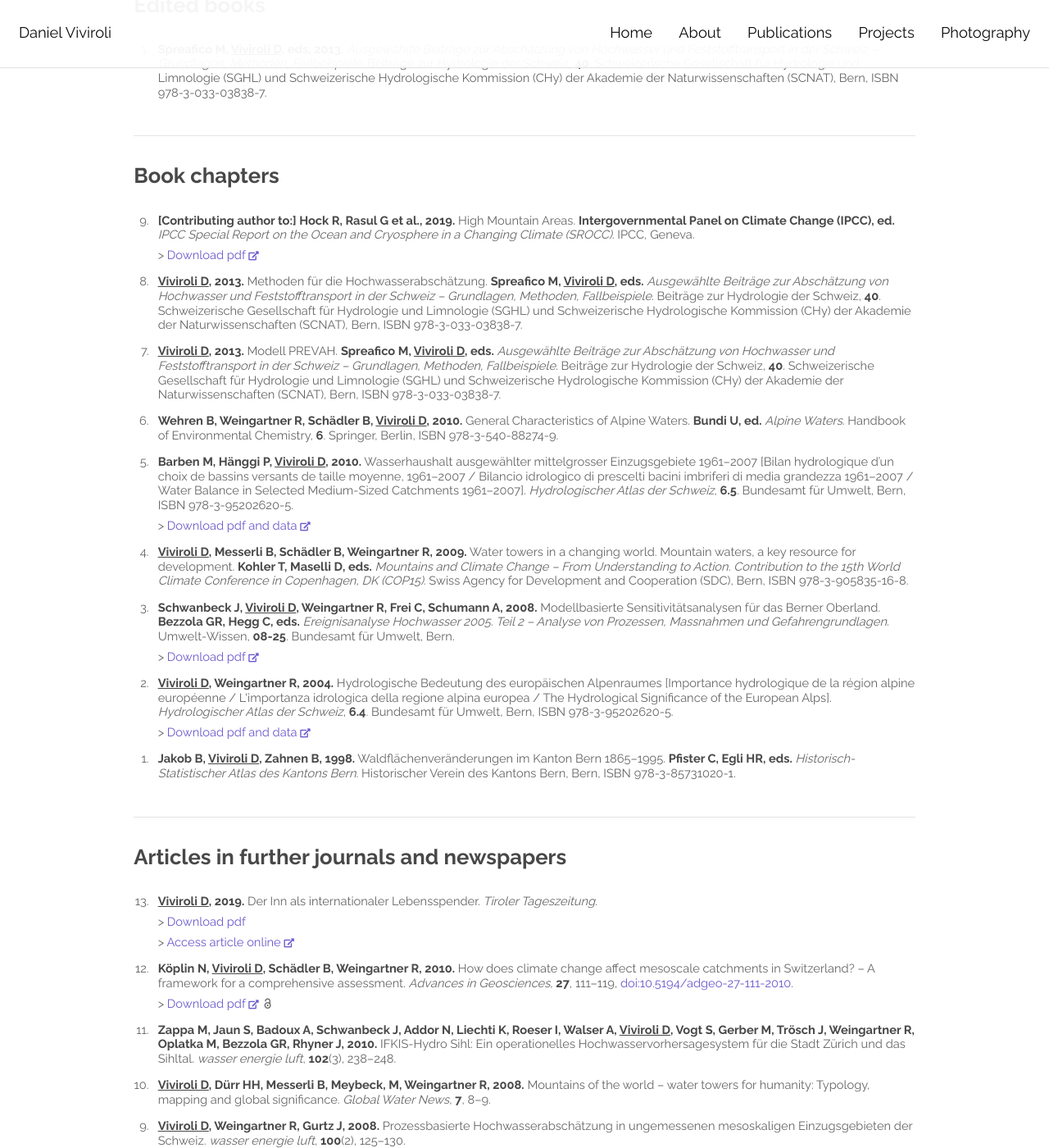
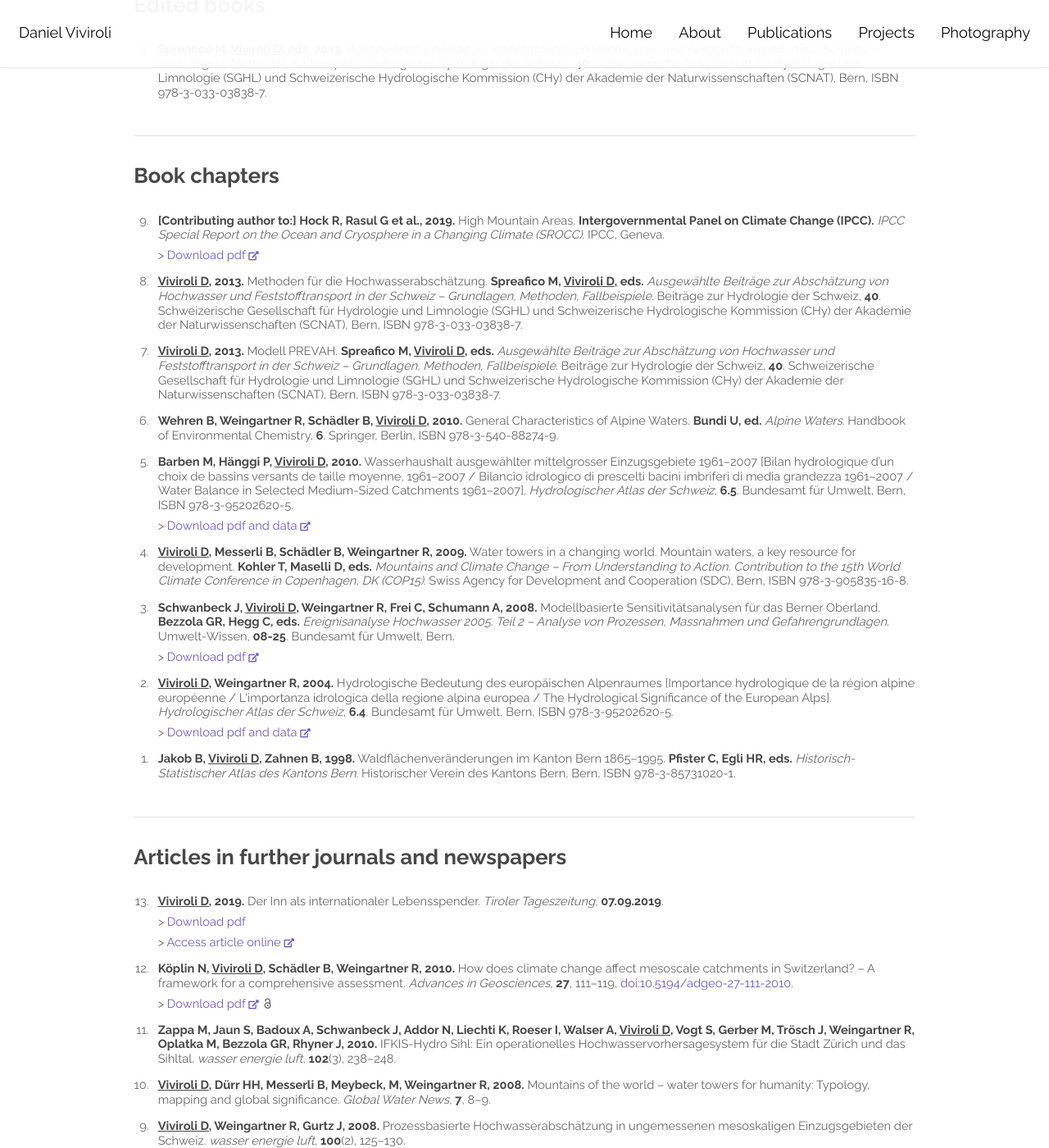
Before and after one commit to katarenamatos/katarenamatos.github.io, a Jekyll site: the page built from publications.html, in a window 1280 px wide and 1400 px high, scrolled down 3794 px. Shown: the whole window at 82% size. Built offline with Jekyll 4.4.1, drawn with Linux system fonts in a browser that asks for light colours; some web fonts are replaced.

Commit message:
publication fixes

```diff
--- a/_data/publications_book-chapters.yml
+++ b/_data/publications_book-chapters.yml
@@ -1,7 +1,7 @@
 - authors: "[Contributing author to:] Hock R, Rasul G et al."
   year: 2019
   title: High Mountain Areas
-  editors: Intergovernmental Panel on Climate Change (IPCC), ed
+  editors: Intergovernmental Panel on Climate Change (IPCC)
   booktitle: IPCC Special Report on the Ocean and Cryosphere in a Changing Climate (SROCC)
   publisher: IPCC
   place: Geneva
--- a/publications.html
+++ b/publications.html
@@ -216,7 +216,8 @@
 					{{ publication.pages }}.
 				{% endif %}
 			{% else %}
-				<i>{{ publication.journal }}</i>.
+				<i>{{ publication.journal }}</i>,
+				<b>{{ publication.volume }}</b>.
 			{% endif %}
 			{% include publications_pdf_and_notes.html %}
 		</li>
```
